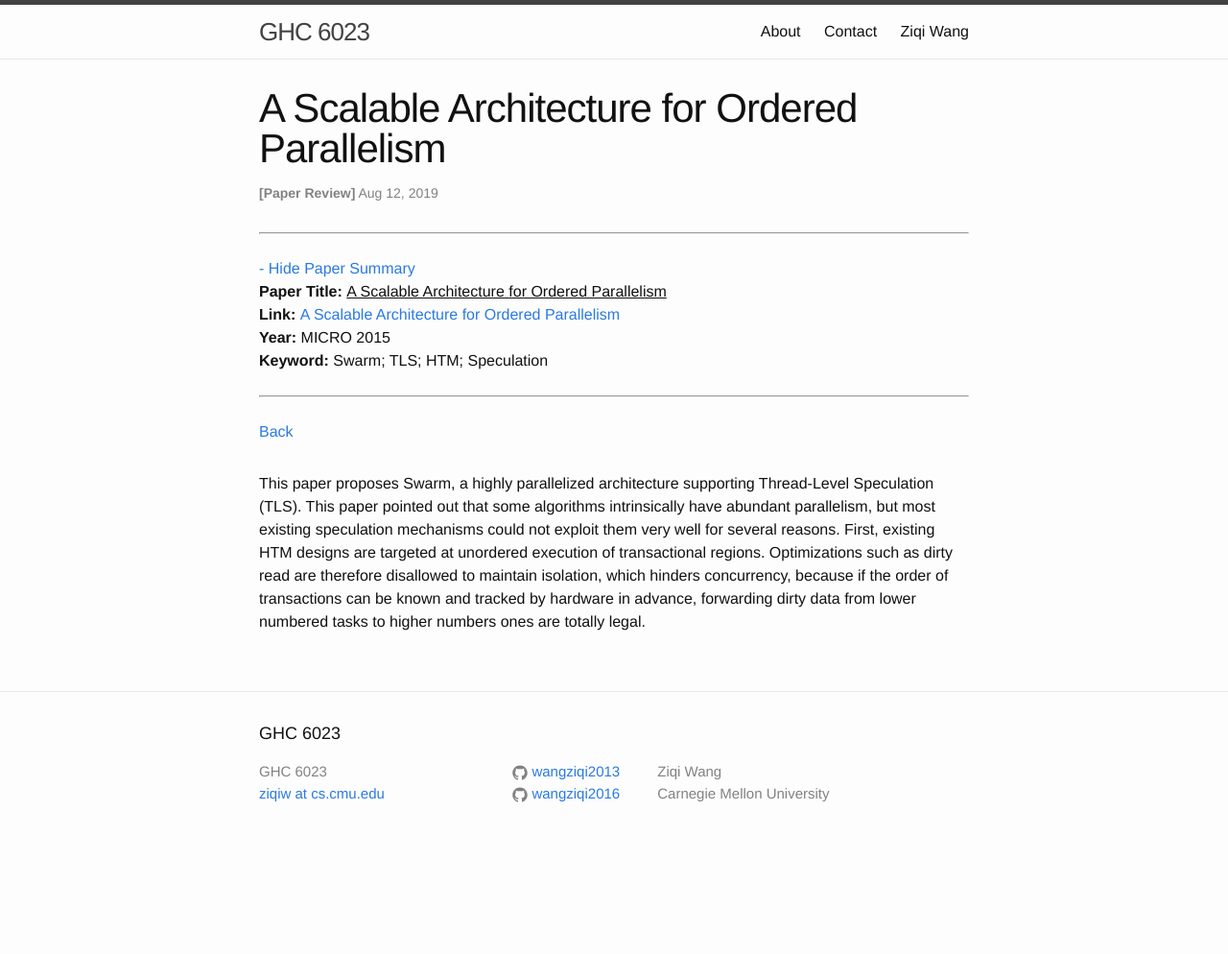
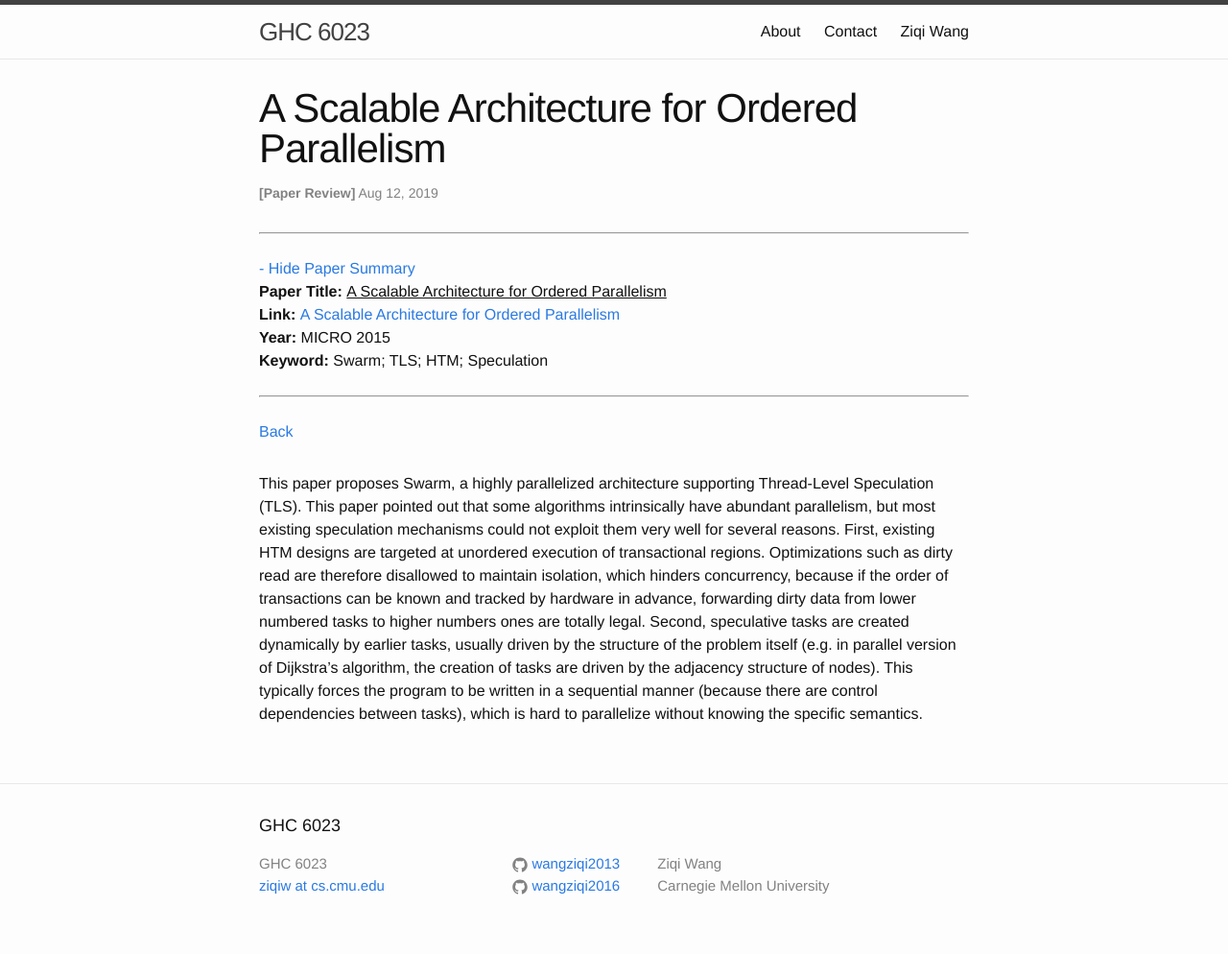
Before and after one commit to wangziqi2013/wangziqi2013.github.io, a Jekyll site: the page built from _posts/2019-08-12-swarm.markdown, in a window 1280 px wide. Shown: the whole page at 96% size. Built offline with Jekyll 4.4.1, drawn with Linux system fonts in a browser that asks for light colours; before the commit the page ends 900 px from its top, so only the background shows below that.

Commit message:
Adding second reason

```diff
--- a/_posts/2019-08-12-swarm.markdown
+++ b/_posts/2019-08-12-swarm.markdown
@@ -18,4 +18,8 @@ pointed out that some algorithms intrinsically have abundant parallelism, but mo
 not exploit them very well for several reasons. First, existing HTM designs are targeted at unordered execution of
 transactional regions. Optimizations such as dirty read are therefore disallowed to maintain isolation, which hinders
 concurrency, because if the order of transactions can be known and tracked by hardware in advance, forwarding dirty data
-from lower numbered tasks to higher numbers ones are totally legal.
+from lower numbered tasks to higher numbers ones are totally legal. Second, speculative tasks are created dynamically
+by earlier tasks, usually driven by the structure of the problem itself (e.g. in parallel version of Dijkstra's algorithm,
+the creation of tasks are driven by the adjacency structure of nodes). This typically forces the program to be written
+in a sequential manner (because there are control dependencies between tasks), which is hard to parallelize without knowing
+the specific semantics.
```
